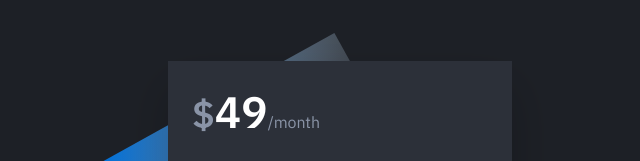
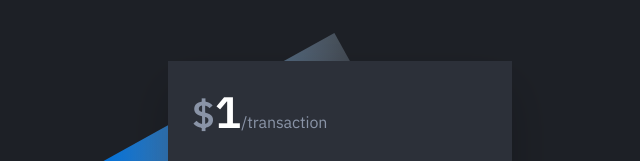
Before and after one commit to autobots-ai/autobots-ai.github.io, a plain HTML site: page index.html in a window 1280 px wide. Shown: the part 1395-1556 px from the top of the page, 300-940 px from the left. Drawn offline with nearby package versions, Linux system fonts and the light colour scheme.

Commit message:
the journey has begun.

```diff
--- a/index.html
+++ b/index.html
@@ -103,7 +103,7 @@
                                 <div class="pricing-table-inner is-revealing">
                                     <div class="pricing-table-main">
                                         <div class="pricing-table-header pb-24">
-                                            <div class="pricing-table-price"><span class="pricing-table-price-currency h2">$</span><span class="pricing-table-price-amount h1">49</span><span class="text-xs">/month</span></div>
+                                            <div class="pricing-table-price"><span class="pricing-table-price-currency h2">$</span><span class="pricing-table-price-amount h1">1</span><span class="text-xs">/transaction</span></div>
                                         </div>
 										<div class="pricing-table-features-title text-xs pt-24 pb-24">What you will get</div>
                                         <ul class="pricing-table-features list-reset text-xs">
```
